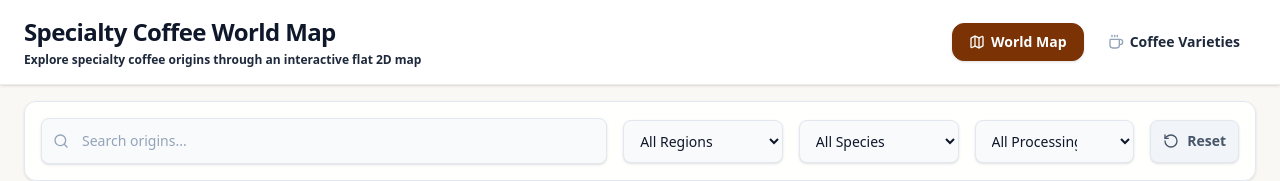
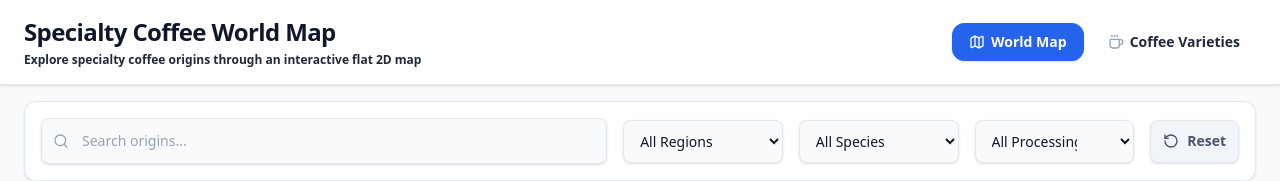
Before and after one commit to moParameth/Specialty_Coffee_World_Map, a Next.js app: page / in a window 1280 px wide. Shown: the top 181 px of the page. Built offline with nearby package versions, Linux system fonts and the light colour scheme.

Commit message:
unify styling to white and blue across the entire application

```diff
--- a/src/app/page.tsx
+++ b/src/app/page.tsx
@@ -43,9 +43,9 @@ function HomeContent() {
   };
 
   return (
-    <div className="flex flex-col min-h-screen lg:h-screen lg:overflow-hidden bg-[#faf8f5] font-sans text-slate-800 selection:bg-amber-600 selection:text-white">
+    <div className="flex flex-col min-h-screen lg:h-screen lg:overflow-hidden bg-slate-50 font-sans text-slate-800 selection:bg-blue-500 selection:text-white">
       {/* Navigation Header */}
-      <header className="flex-none bg-white border-b border-amber-900/10 px-6 py-4 sticky top-0 z-20 shadow-sm bg-white/95 backdrop-blur">
+      <header className="flex-none bg-white border-b border-slate-200 px-6 py-4 sticky top-0 z-20 shadow-sm bg-white/95 backdrop-blur">
         <div className="max-w-7xl mx-auto flex flex-col sm:flex-row sm:items-center justify-between gap-4">
           <div>
             <h1 className="text-2xl font-black text-slate-900 tracking-tight">Specialty Coffee World Map</h1>
@@ -55,7 +55,7 @@ function HomeContent() {
             <Link
               id="nav-world-map"
               href="/"
-              className="flex items-center gap-1.5 px-4 py-2 text-sm font-bold bg-amber-900 border border-amber-900 text-white rounded-xl shadow-sm hover:bg-amber-950 transition-all"
+              className="flex items-center gap-1.5 px-4 py-2 text-sm font-bold bg-blue-600 border border-blue-600 text-white rounded-xl shadow-sm hover:bg-blue-700 transition-all"
             >
               <Map className="h-4 w-4" />
               <span>World Map</span>
--- a/src/components/CountryDetailPanel.tsx
+++ b/src/components/CountryDetailPanel.tsx
@@ -137,7 +137,7 @@ export default function CountryDetailPanel({ country, onClose }: CountryDetailPa
                   <span key={v} className="inline-flex items-center">
                     <Link
                       href={`/varieties?selected=${normId}`}
-                      className="text-amber-850 hover:text-amber-600 hover:underline font-bold text-xs"
+                      className="text-blue-600 hover:text-blue-800 hover:underline font-bold text-xs"
                     >
                       {v}
                     </Link>
```
